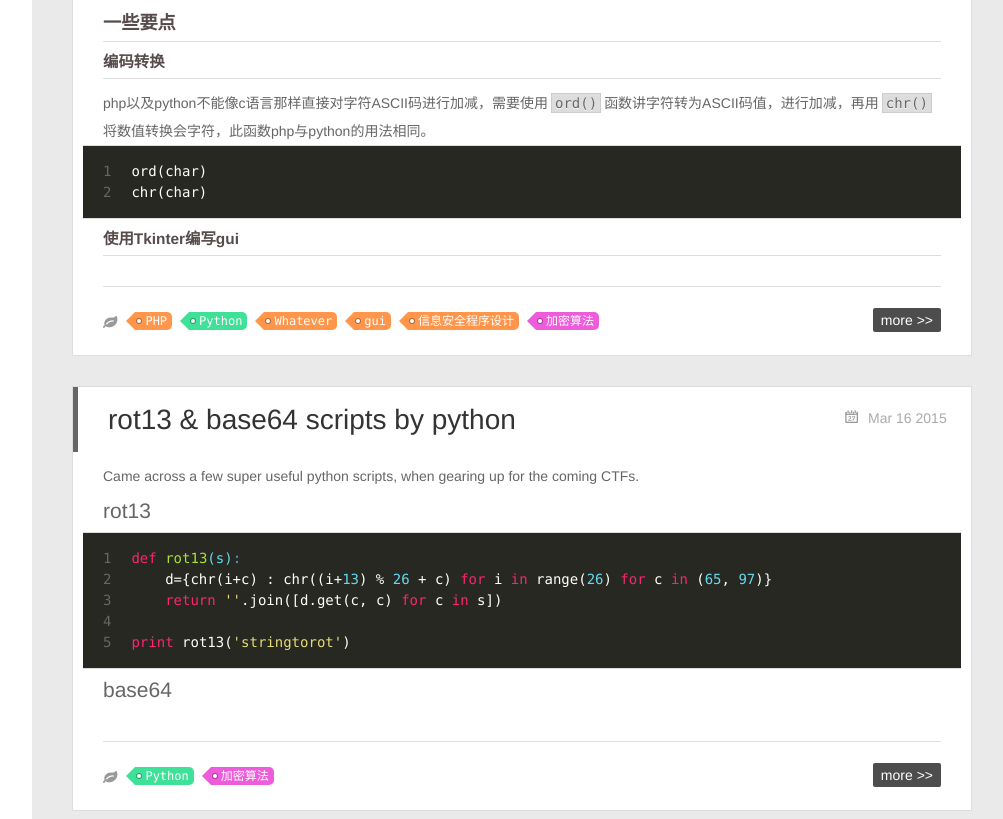
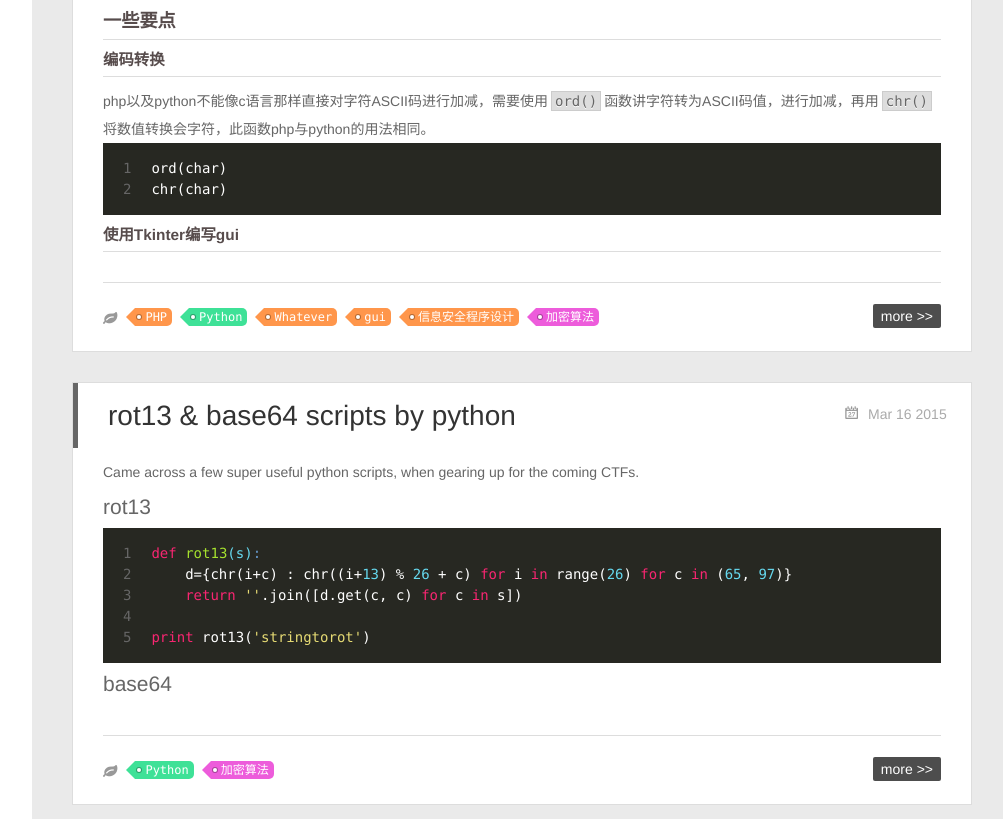
Before and after one commit to ShadyZOZ/shadyzoz.github.io, a plain HTML site: page index.html in a window 1280 px wide. Shown: the part 2281-3100 px from the top of the page, without its empty margins (268-1271 px from the left). Drawn offline with nearby package versions, Linux system fonts and the light colour scheme; some packages are replaced by stand-ins of ours.

Commit message:
Site updated: 2015-03-21 01:59:30

```diff
--- a/css/style.css
+++ b/css/style.css
@@ -1236,11 +1236,8 @@ a {
 .article-entry pre,
 .article-entry .highlight {
   background: #272822;
-  margin: 0 -20px;
+  margin: 0 0;
   padding: 15px 20px;
-  border-style: solid;
-  border-color: #ddd;
-  border-width: 1px 0;
   overflow: auto;
   color: #fff;
 }
@@ -1257,7 +1254,6 @@ a {
   background: #eee;
   text-shadow: 0 1px #fff;
   padding: 0 0.3em;
-  border: none;
 }
 .article-entry pre code {
   background: none;
```
